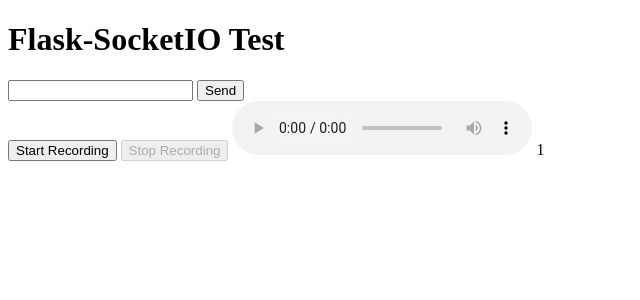
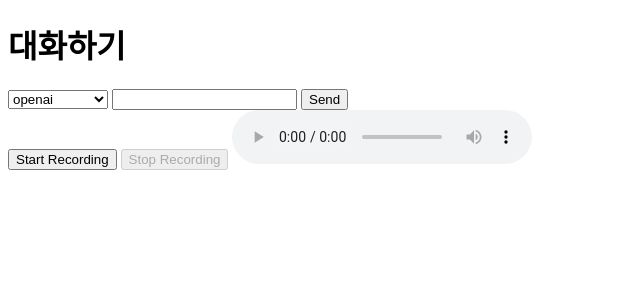
Before and after one commit to dbtmddn41/NIPA-Google, a Flask app: page / in a window 1280 px wide. Shown: the top 300 px of the page, without its empty margins (0-640 px from the left). Run offline with Flask 3, Linux system fonts and the light colour scheme; some libraries are stand-ins or nearby versions.

Commit message:
add gemini

```diff
--- a/app.py
+++ b/app.py
@@ -1,13 +1,14 @@
 from flask import Flask, request, render_template
 from openai import OpenAI
+import google.generativeai as genai
 from flask_socketio import SocketIO, emit
-import openai_api_key, oracle_configs
+import openai_api_key, gemini_api_key, oracle_configs
 import oracledb
 import sys
 
-
 # API 키 설정
 client = OpenAI(api_key=openai_api_key.OPENAI_API_KEY)
+genai.configure(api_key=gemini_api_key.GEMINI_API_KEY)
 
 # app
 app = Flask(__name__)
@@ -52,23 +53,32 @@
 @socketio.on('connect')
 def connected():
     global messages
-    messages = [("system", "You are an assistant for elderly people with dementia. All you have to do is talk to them affectionately, like you would their children. And you must speak in Korean.")]
+    messages = []
 
-    emit('my_response', {'data': 'Connected'})
+    emit('alert', {'data': 'Connected'})
 
-@socketio.on('my_event')
-def handle_my_custom_event(obj):
+@socketio.on('user_send')
+def handle_user_msg(obj):
+    print(obj)
     upsert_chat_history('chat_table', 'user', obj['data'])
 
-    messages.append(('user', obj['data']))
-    response = get_openai_message()
+    if obj['ai_option'] == 'openai':
+        response = get_openai_message(obj['data'])
+    elif obj['ai_option'] == 'gemini':
+        response = get_gemini_message(obj['data'])
+    else:
+        response = "어쩔티비 안물안궁"
     upsert_chat_history('chat_table', 'assistant', response)
     messages.append(('assistant', response))
 
     d = {}
     d['data'] = response
 
-    emit('my_response', d)
+    emit('ai_response', d)
+
+@socketio.on('audio_data')
+def handle_user_audio(obj):
+    pass
 
 def txt2voice(txt):
     speech_file_path = f"./audio_files/created_.wav"
@@ -80,29 +90,43 @@
     response.stream_to_file(speech_file_path)
     return response
 
-def apply_openai_chat_template():
-    # [
-    #         {
-    #             "role": "system",
-    #             "content": "You are an assistant for elderly people with dementia. All you have to do is talk to them affectionately, like you would their children. And you must speak in Korean."
-    #         },
-    #         {
-    #             "role": "user",
-    #             "content": msg
-    #         }
-    #     ]
+def apply_chat_template(ai_option='openai'):
+#    history=[{'parts':
+#         {
+#             "text": "You are an assistant for elderly people with dementia. All you have to do is talk to them affectionately, like you would their children. And you must speak in Korean."
+#         },
+#         "role": "user",},
+#     ]
     chat_template = []
     global messages
     for m in messages:
-        chat_template.append({'role': m[0], 'content': m[1]})
-    print(chat_template)
+        if ai_option == 'openai':
+            chat_template.append({'role': m[0], 'content': m[1]})
+        elif ai_option == 'gemini':
+            chat_template.append({'role': m[0], 'parts': {'text': m[1]}})
     return chat_template
 
-def get_openai_message():
+def get_gemini_message(msg):
     # Create a chat completion
+    model = genai.GenerativeModel('gemini-1.5-flash',
+                    system_instruction="You are an assistant for elderly people with dementia. All you have to do is talk to them affectionately, like you would their children. And you must speak in Korean.",
+                    generation_config=genai.GenerationConfig(
+                                max_output_tokens=128,
+                                temperature=0.5,
+                    ))
+    chat = model.start_chat(history=apply_chat_template('gemini'))
+    response = chat.send_message(msg)
+    return response.text
+
+
+def get_openai_message(msg):
+    # Create a chat completion
+    global messages
+    messages.insert(0, ("system", "You are an assistant for elderly people with dementia. All you have to do is talk to them affectionately, like you would their children. And you must speak in Korean."))
+    messages.append(('user', msg))
     response = client.chat.completions.create(
         model="gpt-3.5-turbo",
-        messages=apply_openai_chat_template(),
+        messages=apply_chat_template('openai'),
         temperature=0.7,
         max_tokens=128,
         top_p=0.8
--- a/templates/index.html
+++ b/templates/index.html
@@ -4,23 +4,29 @@
 <head>
     <meta charset="UTF-8">
     <meta name="viewport" content="width=device-width, initial-scale=1.0">
-    <title>Flask-SocketIO Test</title>
+    <title>대화하기</title>
     <script src="https://cdnjs.cloudflare.com/ajax/libs/socket.io/4.0.1/socket.io.js"></script>
 
 </head>
 
 <body>
-    <h1>Flask-SocketIO Test</h1>
+    <h1>대화하기</h1>
+
     <form onsubmit="return sendMessage();">
+        <select id="ai_option">
+            <option value="openai">openai</option>
+            <option value="gemini">gemini</option>
+            <option value="debugging">하지만 빨랐죠</option>
+        </select>
         <input type="text" id="message">
         <input type="submit" value="Send">
     </form>
 
     <button id="startRecord">Start Recording</button>
-    <button id="stopRecord" disabled>Stop Recording</button>
-    <audio id="audioPlayback" controls></audio> 1
+    <button id="stopRecord" disabled="true">Stop Recording</button>
+    <audio id="audioPlayback" controls></audio>
 
-    <div id="log"></div>
+    <div id="conversations"></div>
 
     <script type="text/javascript" charset="utf-8">
         var socket = io();
@@ -30,15 +36,21 @@
             console.log('connect start')
         });
 
-        socket.on('my_response', function (msg) {
+        socket.on('alert', function (msg) {
             console.log(msg);
-            document.getElementById('log').innerHTML += '<p>Received: ' + msg.data + '</p>';
+            document.getElementById('conversations').innerHTML += '<p>Alert: ' + msg.data + '</p>';
+        });
+
+        socket.on('ai_response', function (msg) {
+            console.log(msg);
+            document.getElementById('conversations').innerHTML += '<p>Assistant: ' + msg.data + '</p>';
         });
 
         function sendMessage() {
+            const ai_option = document.getElementById('ai_option').value
             const data = document.getElementById('message').value;
-            document.getElementById('log').innerHTML += '<p>Send: ' + data + '</p>';
-            socket.emit('my_event', { data });
+            document.getElementById('conversations').innerHTML += '<p>User: ' + data + '</p>';
+            socket.emit('user_send', { data, ai_option });
             document.getElementById('message').value = ''
             return false;
         }
```
Lines whose indentation alone changed are shown as unchanged.
